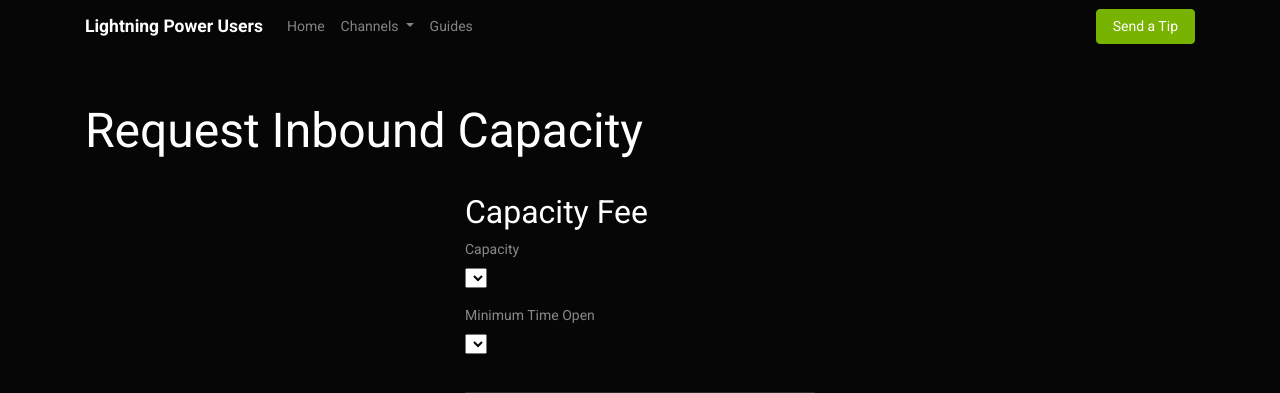
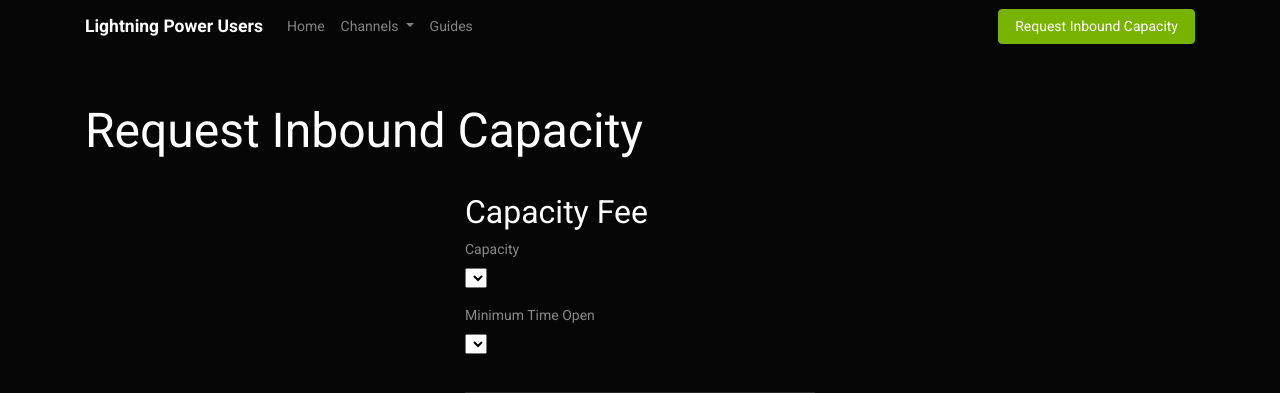
Before and after one commit to lightning-power-users/node-launcher, a Flask app: template website/templates/request_capacity.html in a window 1280 px wide. Shown: the top 393 px of the page. Run offline with Flask 2, Linux system fonts and the light colour scheme; the template is opened without the code that fills it: values that come from a table or form of the project are taken from there, most other values are stand-ins (such as "Sample title", 1, 10 or a date in 2020); lists and menus that the app fills with data are empty; some libraries are stand-ins or nearby versions.

Commit message:
modify navbar button to be for channel capacity

```diff
--- a/website/templates/admin/base.html
+++ b/website/templates/admin/base.html
@@ -97,8 +97,8 @@
                 <ul class="nav navbar-nav navbar-right">
                     <li>
                         <a class="btn navbar-btn btn-success"
-                           href="{{ url_for('tip.index') }}">
-                            Send a Tip
+                           href="{{ url_for('request-capacity.index') }}">
+                            Request Inbound Capacity
                         </a>
                     </li>
                 </ul>
```
